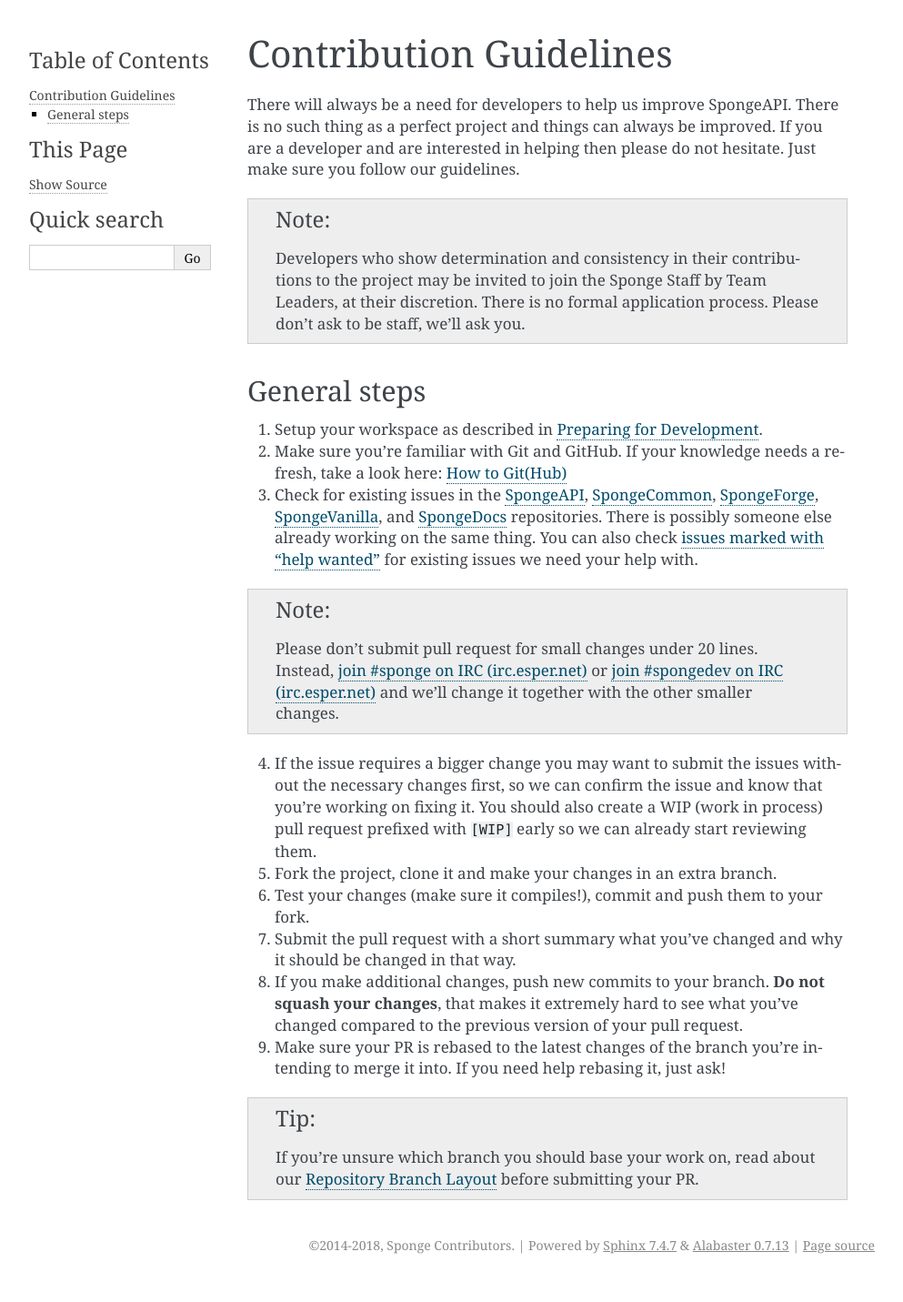
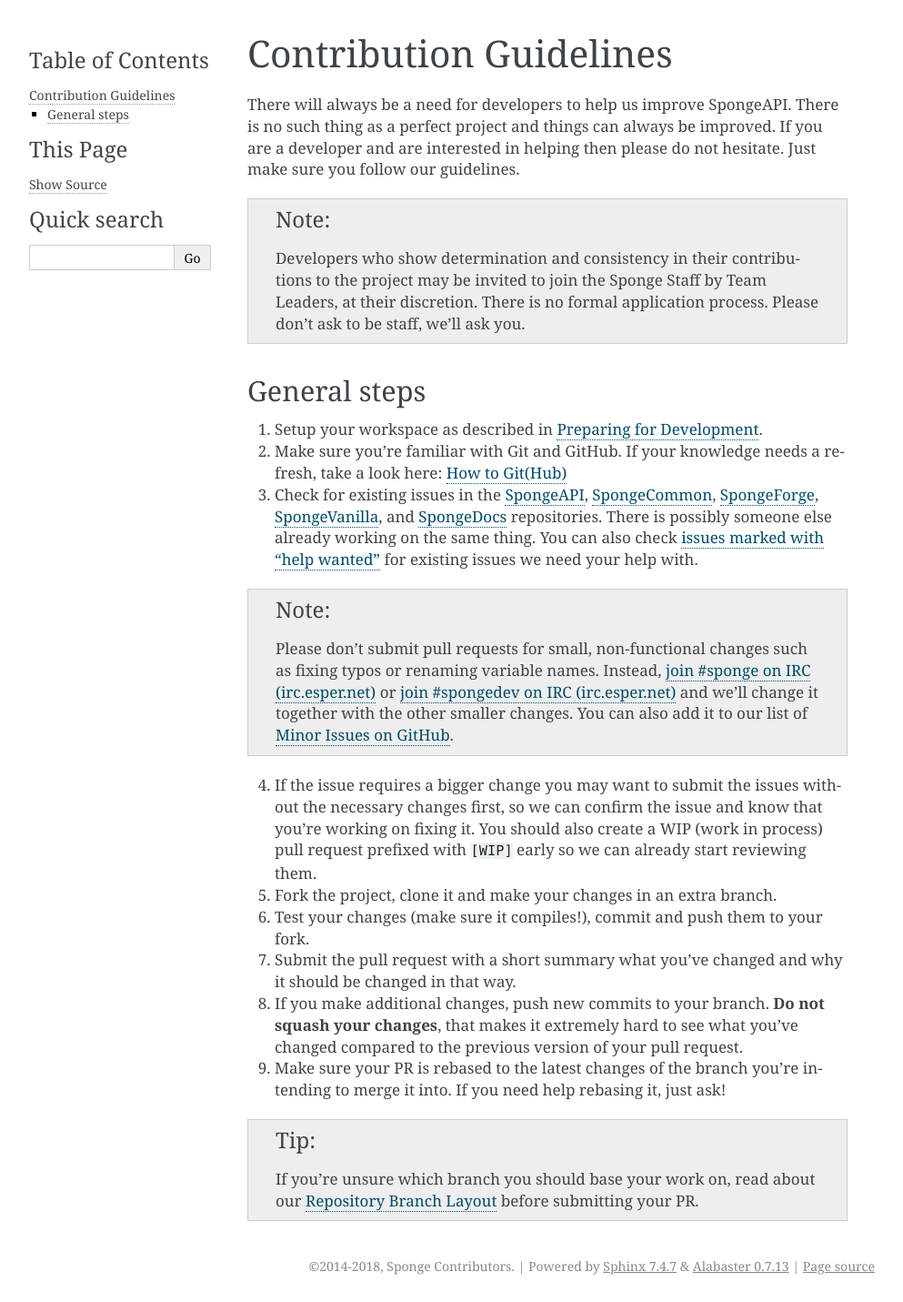
Before and after one commit to SpongePowered/SpongeDocs, a Sphinx documentation site: the page built from source/contributing/guidelines.rst, in a window 1280 px wide. Shown: the whole page at 91% size, without its empty margins (148-1141 px from the left). Built offline with Sphinx 7.4.7, drawn with Linux system fonts in a browser that asks for light colours; pages that are not in the unit, such as notebooks, are missing from menus; before the commit the page ends 1408 px from its top, so only the background shows below that.

Commit message:
Change guideline relating to line count for PRs (#798)
* Change guideline relating to line count for PRs

The rule against PRs that are fewer than 20 lines assumes that those PRs are for things like typos or insignificant things. In some cases, as with my only PR to Sponge, it takes 1 line to fix a crash after the author of the offending code has gone to bed. The number of lines is arbitrary, the importance of the change is not. This change better reflects the intent of the original policy.

* Simplify a little of the language

* Update guidelines.rst

Fix line length

* Add link to Minor Issues on GitHub

```diff
--- a/source/contributing/guidelines.rst
+++ b/source/contributing/guidelines.rst
@@ -28,9 +28,11 @@
    issues we need your help with.
 
 .. note::
-    Please don't submit pull request for small changes under 20 lines. Instead, `join #sponge on IRC (irc.esper.net)
-    <https://webchat.esper.net/?channels=sponge>`_ or `join #spongedev on IRC (irc.esper.net)
-    <https://webchat.esper.net/?channels=spongedev>`_ and we'll change it together with the other smaller changes.
+    Please don't submit pull requests for small, non-functional changes such as fixing typos or renaming variable names.
+    Instead, `join #sponge on IRC (irc.esper.net) <https://webchat.esper.net/?channels=sponge>`_ or
+    `join #spongedev on IRC (irc.esper.net) <https://webchat.esper.net/?channels=spongedev>`_ and we'll change it
+    together with the other smaller changes. You can also add it to our list of
+    `Minor Issues on GitHub <https://github.com/search?q=org%3ASpongePowered+Ongoing+Minor+Issue+List&type=Issues>`_.
 
 4. If the issue requires a bigger change you may want to submit the issues without the necessary changes first, so we
    can confirm the issue and know that you're working on fixing it. You should also create a WIP (work in process) pull
```
